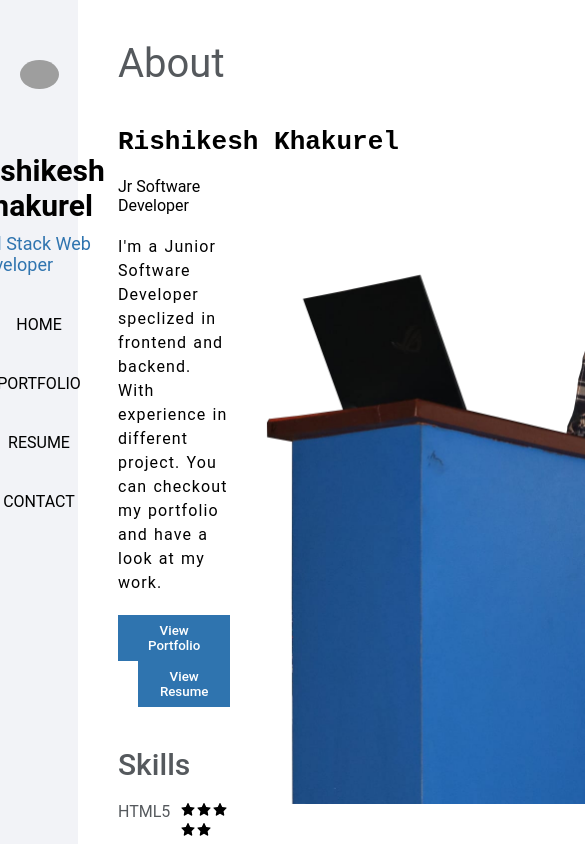
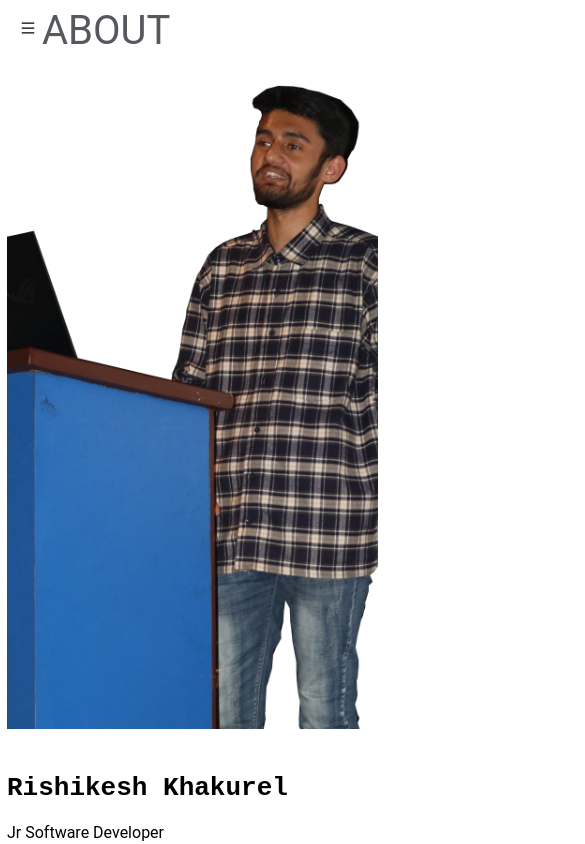
Before and after one commit to rishikeshkhakurel/portfolio, a React (Create React App) app: page / in a window 390 px wide. Shown: the top 844 px of the page, 585 px wide, since content can reach past the window. Built offline with nearby package versions, Linux system fonts and the light colour scheme; grey boxes are pictures that could not be loaded.

Commit message:
responsive complete

```diff
--- a/src/component/About/Aboout.Style.js
+++ b/src/component/About/Aboout.Style.js
@@ -17,12 +17,15 @@ const AboutStyle = styled.div`
   #content {
     display: flex;
     justify-content: space-between;
+    width: 100%;
   }
 
   #image {
     width: 60%;
     img {
-      height: 85vh;
+      width: 100%;
+      height: 80vh;
+      object-fit: cover;
     }
   }
   #name {
@@ -105,6 +108,39 @@ const AboutStyle = styled.div`
     margin-top: 20px;
     display: flex;
   }
+
+  @media screen and (max-width: 1100px) {
+    margin-left: 0 !important;
+    width: 100%;
+
+    #about {
+      padding: 10px;
+      width: 95%;
+    }
+
+    #content {
+      display: flex;
+      flex-direction: column-reverse;
+      width: 100%;
+
+      #body {
+        width: 100%;
+      }
+      #image {
+        width: 100%;
+      }
+    }
+
+    #title {
+      margin-left: 35px;
+    }
+  }
+
+  @media screen and (max-width: 410px) {
+    #about {
+      padding: 7px;
+    }
+  }
 `;
 
 export default AboutStyle;
--- a/src/component/About/About.js
+++ b/src/component/About/About.js
@@ -9,7 +9,7 @@ function About() {
     <AboutStyle>
       <div id="about">
         <div id="title">
-          <p>About</p>
+          <p>ABOUT</p>
         </div>
         <div id="content">
           <div id="body">
--- a/src/component/Contact/Contact.Style.js
+++ b/src/component/Contact/Contact.Style.js
@@ -27,6 +27,23 @@ const ContactStyled = styled.div`
       }
     }
   }
+
+  @media screen and (max-width: 1100px) {
+    margin-left: 0 !important;
+    width: 100%;
+
+    #contact {
+      padding: 10px;
+      width: 95%;
+      margin-left: 35px;
+    }
+  }
+
+  @media screen and (max-width: 410px) {
+    #contact {
+      padding: 7px;
+    }
+  }
 `;
 
 export default ContactStyled;
--- a/src/component/Dashboard/Dashboard.Style.js
+++ b/src/component/Dashboard/Dashboard.Style.js
@@ -38,6 +38,35 @@ const DashboardStyle = styled.div`
   a {
     color: var(--primary-text);
   }
+
+  @media screen and (max-width: 1100px) {
+    margin-left: 0 !important;
+    width: 100%;
+
+    #dashboard {
+      padding: 10px;
+      width: 95%;
+      margin-left: 35px;
+    }
+
+    .portfolio-list {
+      display: flex;
+      flex-direction: column;
+      img {
+        width: 100% !important;
+      }
+    }
+
+    #hidden {
+      display: none;
+    }
+  }
+
+  @media screen and (max-width: 410px) {
+    #dashboard {
+      padding: 7px;
+    }
+  }
 `;
 
 export default DashboardStyle;
--- a/src/component/Dashboard/Dashboard.js
+++ b/src/component/Dashboard/Dashboard.js
@@ -38,7 +38,7 @@ function Dashboard() {
             </a>
             <p>Apple stock clone dark theme.</p>
           </div>
-          <div className="port" style={{ visibility: "hidden" }}>
+          <div className="port" id="hidden" style={{ visibility: "hidden" }}>
             <img src={stock} alt="" />
             <p>Stock Clone</p>
           </div>
--- a/src/component/Resume/Resume.Style.js
+++ b/src/component/Resume/Resume.Style.js
@@ -7,7 +7,42 @@ const ResumeStyle = styled.div`
   #resume {
     padding: 40px;
     width: 90%;
-    height: 90vh;
+    height: 84vh;
+    margin-left: 35px;
+  }
+
+  #title {
+    p {
+      font-size: 40px;
+      color: var(--primary-text);
+      margin-bottom: 10px;
+    }
+  }
+
+  #pdf {
+    width: 90%;
+    height: 100%;
+  }
+
+  @media screen and (max-width: 1100px) {
+    margin-left: 0 !important;
+    width: 100%;
+
+    #resume {
+      padding: 10px;
+      width: 95%;
+    }
+
+    #pdf {
+      width: 98%;
+      height: 100%;
+    }
+  }
+
+  @media screen and (max-width: 410px) {
+    #resume {
+      padding: 7px;
+    }
   }
 `;
 
--- a/src/component/Resume/Resume.js
+++ b/src/component/Resume/Resume.js
@@ -6,7 +6,10 @@ function Resume() {
   return (
     <ResumeStyle>
       <div id="resume">
-        <embed src={cv} width="90%" height="100%" />
+        <div id="title">
+          <p>RESUME</p>
+        </div>
+        <embed src={cv} id="pdf" />
       </div>
     </ResumeStyle>
   );
--- a/src/component/SideNavbar/SideNavbar.Style.js
+++ b/src/component/SideNavbar/SideNavbar.Style.js
@@ -1,12 +1,12 @@
 import styled from "styled-components";
 
 const SideNavbarStyle = styled.div`
-  background: var(--primary-bg);
   width: 20%;
-  height: 100vh;
   position: fixed;
 
   #sidebar {
+    background: var(--primary-bg);
+    height: 100vh;
     width: 100%;
     display: flex;
     align-items: center;
@@ -30,22 +30,27 @@ const SideNavbarStyle = styled.div`
     #name {
       font-weight: 700;
       font-size: 30px;
+      text-align: center;
     }
 
     #intro {
       font-size: 18px;
       margin-top: 10px;
+      text-align: center;
       color: var(--primary-blue);
     }
   }
 
   #navbar {
     margin-top: 20px;
+    width: 100%;
   }
 
   .navbar-icon {
     color: var(--primat-text-sec);
-    padding: 20px 130px;
+    width: 90%;
+    margin: auto;
+    padding: 20px 0;
     border-radius: 5px;
     display: flex;
     justify-content: center;
@@ -59,6 +64,44 @@ const SideNavbarStyle = styled.div`
     text-decoration: none;
     color: var(--primat-text-sec);
   }
+
+  #close-icon,
+  #open-icon {
+    display: none;
+  }
+
+  @media screen and (max-width: 1100px) {
+    min-width: 300px;
+
+    #sidebar-display {
+      display: none;
+      width: 100%;
+    }
+    #sidebar {
+      display: block;
+      width: 100%;
+    }
+
+    #close-icon {
+      display: block;
+      width: 100%;
+      padding-right: 20px;
+      padding-top: 20px;
+      display: flex;
+      justify-content: flex-end;
+      font-size: 25px;
+    }
+
+    #open-icon {
+      display: block;
+      padding-left: 20px;
+      padding-top: 20px;
+    }
+
+    #open-icon-none {
+      display: none;
+    }
+  }
 `;
 
 export default SideNavbarStyle;
--- a/src/component/SideNavbar/SideNavbar.js
+++ b/src/component/SideNavbar/SideNavbar.js
@@ -1,12 +1,20 @@
-import React from "react";
+import React, { useState } from "react";
 import SideNavbarStyle from "./SideNavbar.Style";
 import pp from "../../common/Assets/rishi.jpg";
 import { Link } from "react-router-dom";
+import { AiOutlineCloseCircle, AiOutlineMenu } from "react-icons/ai";
 
-function SideNavbar(props) {
+function SideNavbar() {
+  const [display, setDisplay] = useState(false);
   return (
     <SideNavbarStyle>
-      <div id="sidebar">
+      <div id={display ? "open-icon-none" : "open-icon"}>
+        <AiOutlineMenu onClick={(e) => setDisplay(true)} />
+      </div>
+      <div id={display ? "sidebar" : "sidebar-display"}>
+        <div id="close-icon">
+          <AiOutlineCloseCircle onClick={(e) => setDisplay(false)} />
+        </div>
         <div id="image">
           <img src={pp} alt="" />
         </div>
```
